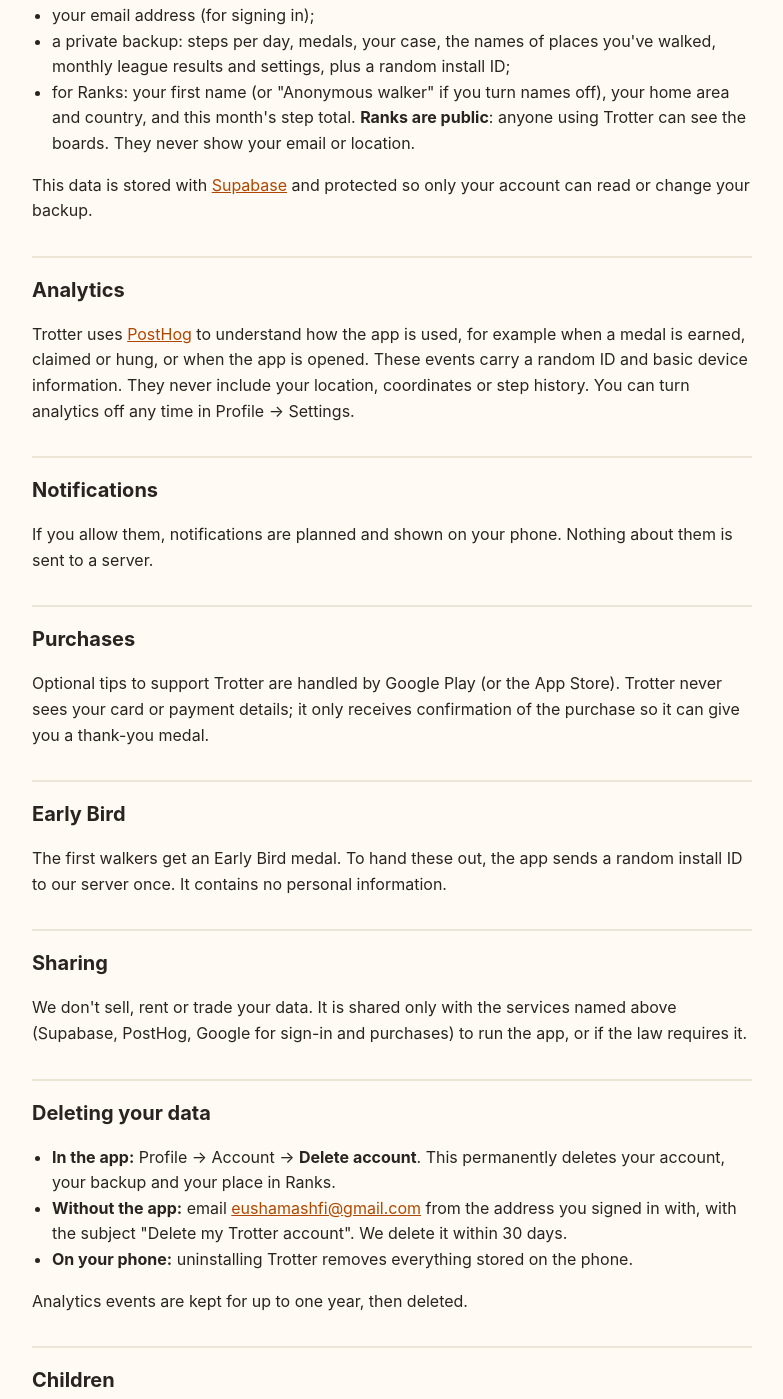
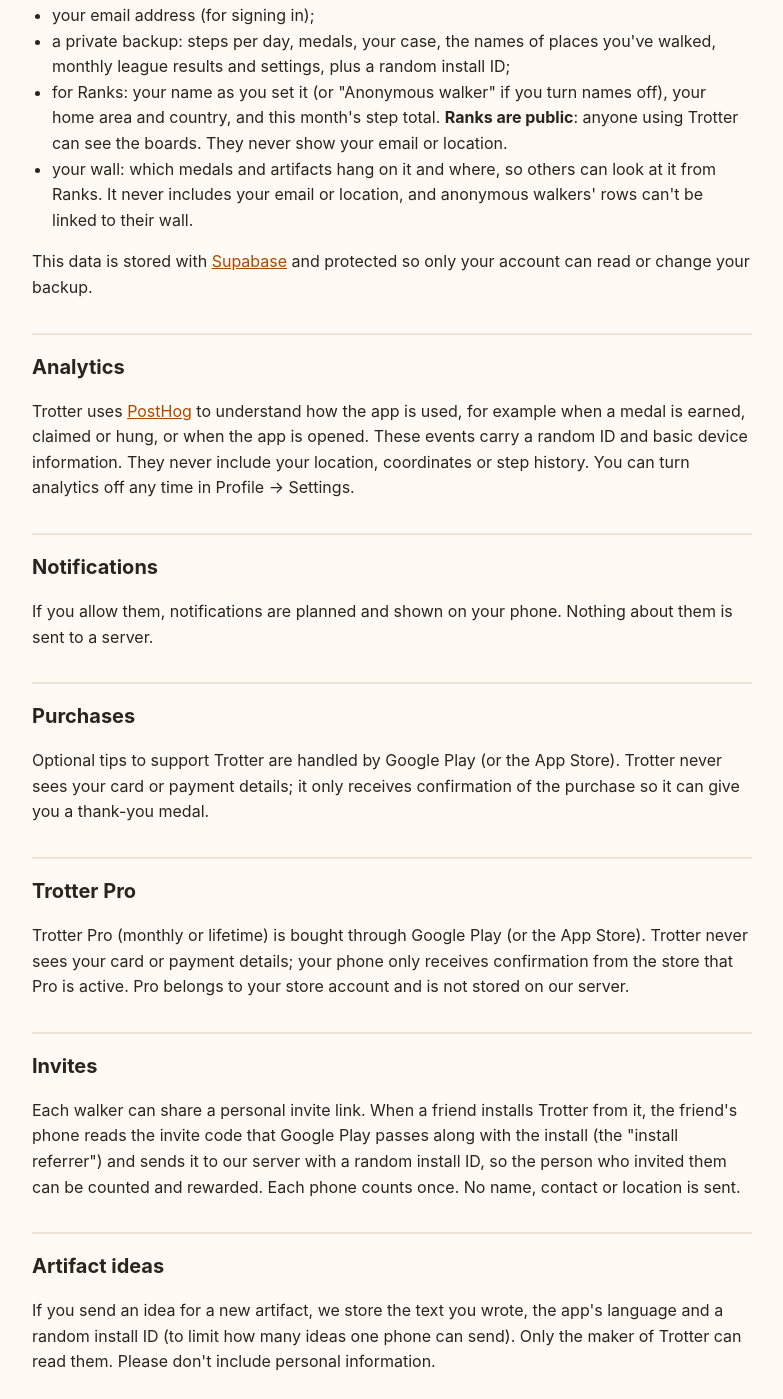
Before and after one commit to EushaMashfi/trotter-privacy, a plain HTML site: page index.html in a window 1280 px wide. Shown: the part 760-2159 px from the top of the page, without its empty margins (248-1031 px from the left). Drawn offline with Linux system fonts and the light colour scheme.

Commit message:
Update privacy policy for 1.1.0

```diff
--- a/index.html
+++ b/index.html
@@ -19,7 +19,7 @@
 <body>
 <main>
 <h1>Trotter Privacy Policy</h1>
-<p class="soft">Last updated: 19 October 2026</p>
+<p class="soft">Last updated: 15 November 2026</p>
 
 <p>Trotter turns your walking into medals. It is made by one person, Eusha (contact: <a href="mailto:eushamashfi@gmail.com">eushamashfi@gmail.com</a>). This policy explains what Trotter collects, why, and the choices you have. Trotter has no ads and never sells your data.</p>
 
@@ -36,7 +36,8 @@
 <ul>
   <li>your email address (for signing in);</li>
   <li>a private backup: steps per day, medals, your case, the names of places you've walked, monthly league results and settings, plus a random install ID;</li>
-  <li>for Ranks: your first name (or "Anonymous walker" if you turn names off), your home area and country, and this month's step total. <strong>Ranks are public</strong>: anyone using Trotter can see the boards. They never show your email or location.</li>
+  <li>for Ranks: your name as you set it (or "Anonymous walker" if you turn names off), your home area and country, and this month's step total. <strong>Ranks are public</strong>: anyone using Trotter can see the boards. They never show your email or location.</li>
+  <li>your wall: which medals and artifacts hang on it and where, so others can look at it from Ranks. It never includes your email or location, and anonymous walkers' rows can't be linked to their wall.</li>
 </ul>
 <p>This data is stored with <a href="https://supabase.com/privacy">Supabase</a> and protected so only your account can read or change your backup.</p>
 
@@ -49,11 +50,20 @@
 <h2>Purchases</h2>
 <p>Optional tips to support Trotter are handled by Google Play (or the App Store). Trotter never sees your card or payment details; it only receives confirmation of the purchase so it can give you a thank-you medal.</p>
 
+<h2>Trotter Pro</h2>
+<p>Trotter Pro (monthly or lifetime) is bought through Google Play (or the App Store). Trotter never sees your card or payment details; your phone only receives confirmation from the store that Pro is active. Pro belongs to your store account and is not stored on our server.</p>
+
+<h2>Invites</h2>
+<p>Each walker can share a personal invite link. When a friend installs Trotter from it, the friend's phone reads the invite code that Google Play passes along with the install (the "install referrer") and sends it to our server with a random install ID, so the person who invited them can be counted and rewarded. Each phone counts once. No name, contact or location is sent.</p>
+
+<h2>Artifact ideas</h2>
+<p>If you send an idea for a new artifact, we store the text you wrote, the app's language and a random install ID (to limit how many ideas one phone can send). Only the maker of Trotter can read them. Please don't include personal information.</p>
+
 <h2>Early Bird</h2>
 <p>The first walkers get an Early Bird medal. To hand these out, the app sends a random install ID to our server once. It contains no personal information.</p>
 
 <h2>Sharing</h2>
-<p>We don't sell, rent or trade your data. It is shared only with the services named above (Supabase, PostHog, Google for sign-in and purchases) to run the app, or if the law requires it.</p>
+<p>We don't sell, rent or trade your data. It is shared only with the services named above (Supabase, PostHog, Google for sign-in, purchases and install referrals) to run the app, or if the law requires it.</p>
 
 <h2 id="delete">Deleting your data</h2>
 <ul>
```
